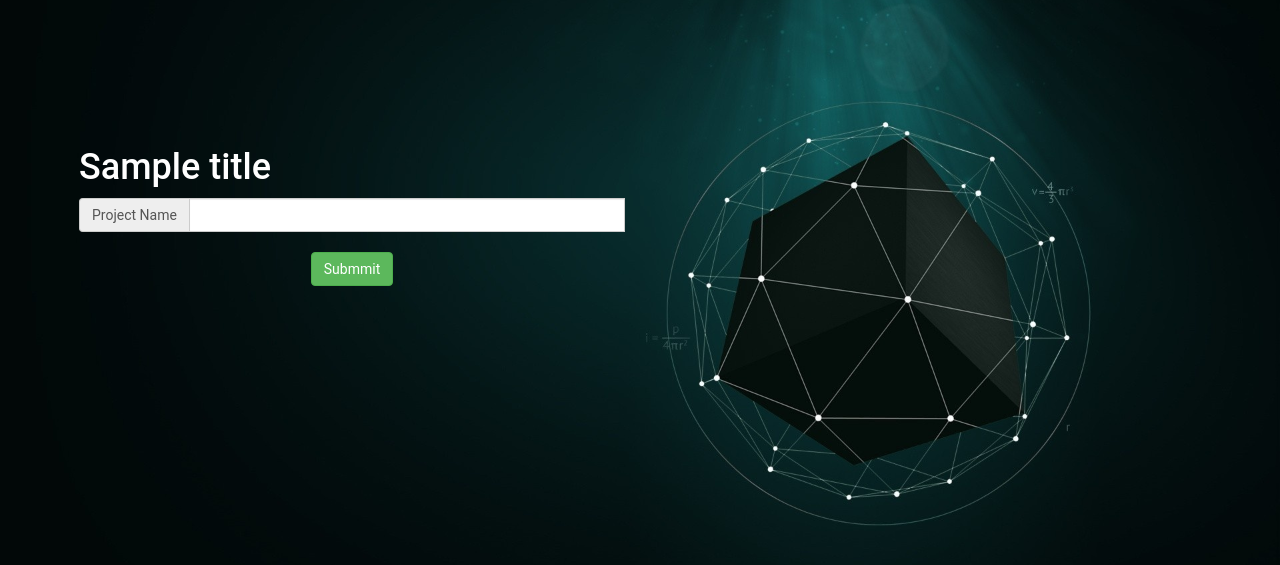
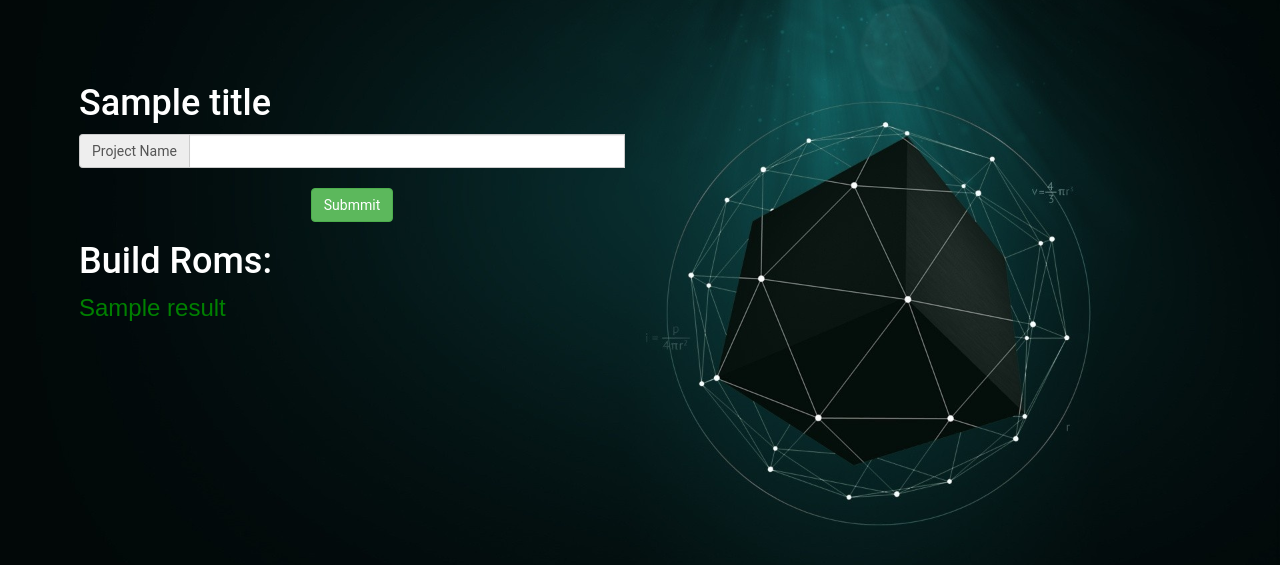
Before and after one commit to l1d000/DjangoWorking, a Django app: template rombuild/templates/index.html in a window 1280 px wide. Shown: the part 50-615 px from the top of the page. Run offline with Django 3.2, Linux system fonts and the light colour scheme; data comes from the database, SQL or seed files in the repository; the template is opened without the code that fills it: values that come from a table or form of the project are taken from there, most other values are stand-ins (such as "Sample title", 1, 10 or a date in 2020); some libraries are stand-ins or nearby versions.

```diff
--- a/pytools/tool_file.py
+++ b/pytools/tool_file.py
@@ -32,6 +32,10 @@ def get_FileModifyTime(filePath):
     t = os.path.getmtime(filePath)
     return TimeStampToTime(t)
 
+def print_simple_files(path):
+    files = os.listdir(path)
+    return files
+
 def printFiles(path):
     print(path)
     filestruct = FileStruct()
--- a/rombuild/rom_build.py
+++ b/rombuild/rom_build.py
@@ -66,7 +66,7 @@ def rom_running(project_name):
             exe_cmd_list += project_info[0].build_Command
             print(exe_cmd_list)
             current_name = project_info[0].project_Name
-            current_path = project_info[0].build_Path+"/"+project_info[0].project_Name+"/out-log.txt"
+            current_path = project_info[0].build_Path+"/"+project_info[0].project_Name
             print(current_path)
             return True
             shell_thread = ShellThread(1, "Thread-Shell-Running", exe_cmd_list)
@@ -95,8 +95,9 @@ def get_build_current(path, max_number):
 def get_sync_progress(request):
     num = {}
     num["progressbar_s"] = get_sync_current()
-    if os.path.exists(current_path):
-        num["progressbar_b"] = get_build_current(current_path, 100000)
+    path = current_path+"/out-log.txt"
+    if os.path.exists(path):
+        num["progressbar_b"] = get_build_current(path, 100000)
     else:
         num["progressbar_b"] = 0
     print(json.dumps(num))
--- a/rombuild/templates/index.html
+++ b/rombuild/templates/index.html
@@ -7,7 +7,7 @@
 {% block content %}
 
 
-<div class="container-fluid" style="position:absolute;margin-top:10%;width: 45%;left: 5%">
+<div class="container-fluid" style="position:absolute;margin-top:5%;width: 45%;left: 5%">
     <h1 style="color: white">{{ title }}</h1>
     <form class="form-horizontal" role="form"  action="running" method="post">
        {% csrf_token %}
@@ -24,6 +24,10 @@
       <center>
         <button type="submit" class="btn btn-success">Submmit</button>
       </center>
+      <h1 style="color: white">Build Roms:</h1>
+      {% for result in build_results %}
+      <a href="result"+{{result}}+"/"><font size="5" face="arial" color="green">{{result}}</font></a>
+      {% endfor %}
     </div>
 </div>
 {% endblock %}
--- /dev/null
+++ b/rombuild/templates/result.html
@@ -0,0 +1,5 @@
+    <h1 style="color: white">Build Roms:</h1>
+    {% for result in build_results %}
+    <a href="result"+{{result}}+"/"><font size="5" face="arial" color="green">{{result}}</font></a>
+    {% endfor %}
+<iframe name="" frameborder="0" scrolling="no" marginwidth="0" marginheight="0"  width="100%" height="800" src="result"></iframe>
--- a/rombuild/views.py
+++ b/rombuild/views.py
@@ -7,7 +7,7 @@ from models import BuildProject
 from django.contrib.auth import authenticate, login, logout
 from django.views.decorators.csrf import csrf_exempt
 from django.http import FileResponse
-from  pytools.tool_file import printFiles
+from  pytools.tool_file import printFiles, print_simple_files
 import json
 import rom_build
 import os
@@ -22,6 +22,7 @@ def check_running(request, context):
         context['title'] = 'Hello World!'
         project_names = BuildProject.objects.all()
         context['project_names'] = project_names
+        context['build_results'] = print_simple_files("/home/lidongzhou/HTC/work/Web")
         return render(request, 'index.html', context)
 
 
@@ -63,6 +64,7 @@ def running(request):
     context['title'] = 'Hello World! Please try again!'
     project_names = BuildProject.objects.all()
     context['project_names'] = project_names
+    context['build_results'] = print_simple_files("/home/lidongzhou/HTC/work/Web")
     return render(request, "index.html", context)
 
 @csrf_exempt
--- a/working/urls.py
+++ b/working/urls.py
@@ -32,8 +32,8 @@ urlpatterns = [
     url(r'^animation.html', rombuild.views.animation),
     url(r'^base.html', rombuild.views.base),
 
-    url(r'^resoult/(.+)/$', rombuild.views.project_build_out),
-    url(r'^resoult', rombuild.views.project_build_father),
+    url(r'^result/(.+)/$', rombuild.views.project_build_out),
+    url(r'^result', rombuild.views.project_build_father),
     url(r'^$', rombuild.views.default),
     url(r'^', rombuild.views.default),
 ]
```
